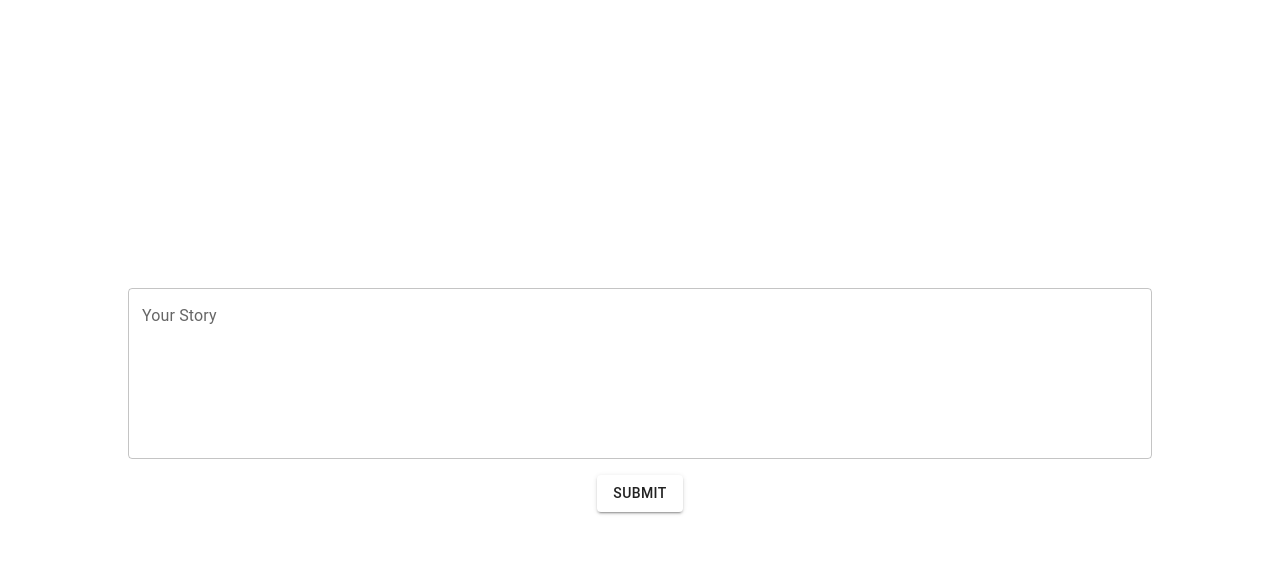
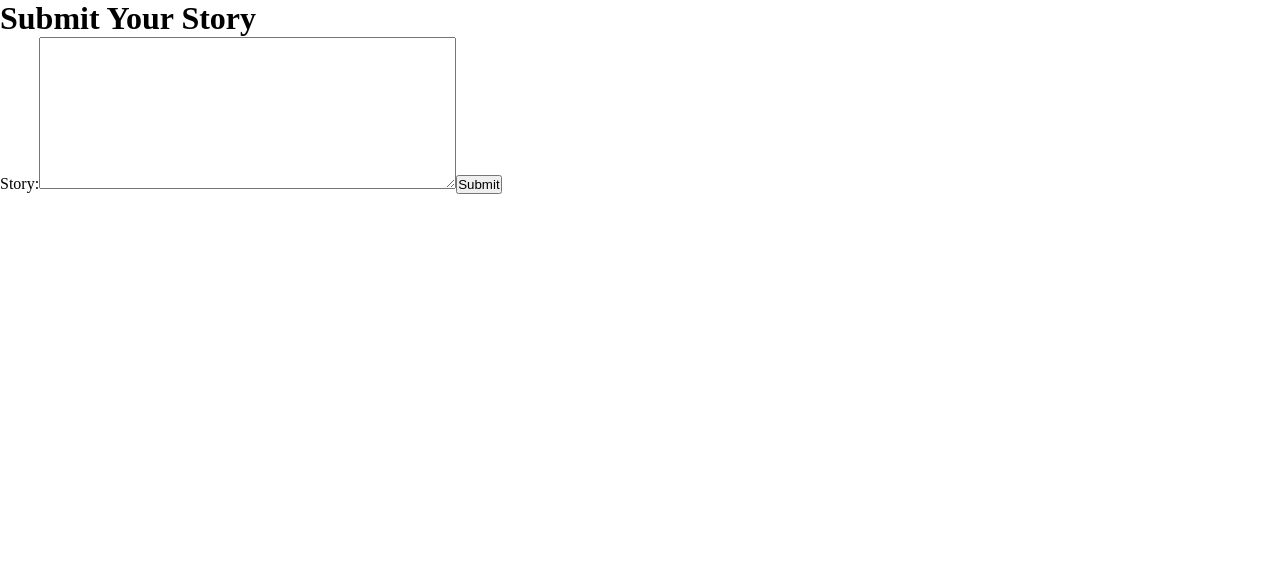
Before and after one commit to Daynecc6/RootGroot, a React (Create React App) app in the folder culture-app/: page /story-submission in a window 1280 px wide. Shown: the top 562 px of the page. Built offline with nearby package versions, Linux system fonts and the light colour scheme; no server answers; what i18n-iso-countries would draw is missing.

Commit message:
update story submission

```diff
--- a/culture-app/src/pages/Purpose/StorySubmission.js
+++ b/culture-app/src/pages/Purpose/StorySubmission.js
@@ -1,8 +1,13 @@
-import React from "react";
-import { Box, TextField, Button } from "@mui/material";
+import React, { useState } from "react";
+import { useNavigate } from "react-router-dom";
 
 const StorySubmission = () => {
-  // ...
+  const [story, setStory] = useState("");
+  const navigate = useNavigate();
+
+  const handleChange = (e) => {
+    setStory(e.target.value);
+  };
 
   const handleSubmit = async (e) => {
     e.preventDefault();
@@ -33,42 +38,23 @@ const StorySubmission = () => {
     }
   };
 
-  // ...
-
   return (
-    <Box
-      component="form"
-      onSubmit={handleSubmit}
-      sx={{
-        display: "flex",
-        flexDirection: "column",
-        alignItems: "center",
-        justifyContent: "center",
-        minHeight: "100vh",
-      }}
-    >
-      <TextField
-        label="Your Story"
-        multiline
-        rows={6}
-        variant="outlined"
-        sx={{
-          width: "80%",
-          marginBottom: 2,
-          "& .Mui-focused": {
-            color: "black",
-          },
-          "& .MuiOutlinedInput-root.Mui-focused .MuiOutlinedInput-notchedOutline":
-            {
-              borderColor: "black",
-            },
-        }}
-      />
-
-      <Button type="submit" variant="contained">
-        Submit
-      </Button>
-    </Box>
+    <div>
+      <h1>Submit Your Story</h1>
+      <form onSubmit={handleSubmit}>
+        <label htmlFor="story">Story:</label>
+        <textarea
+          id="story"
+          name="story"
+          value={story}
+          onChange={handleChange}
+          rows="10"
+          cols="50"
+          required
+        />
+        <button type="submit">Submit</button>
+      </form>
+    </div>
   );
 };
 
```
